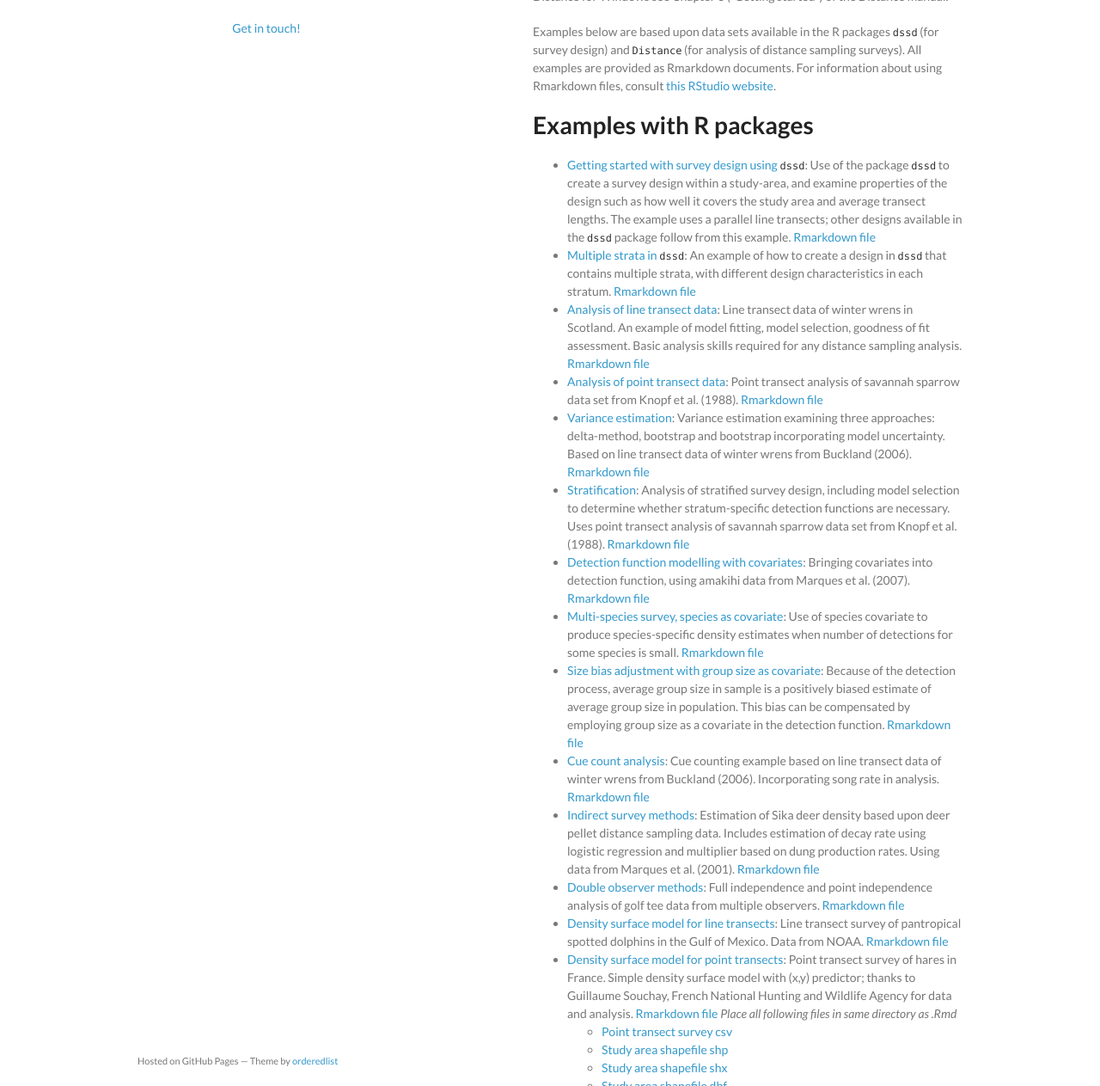
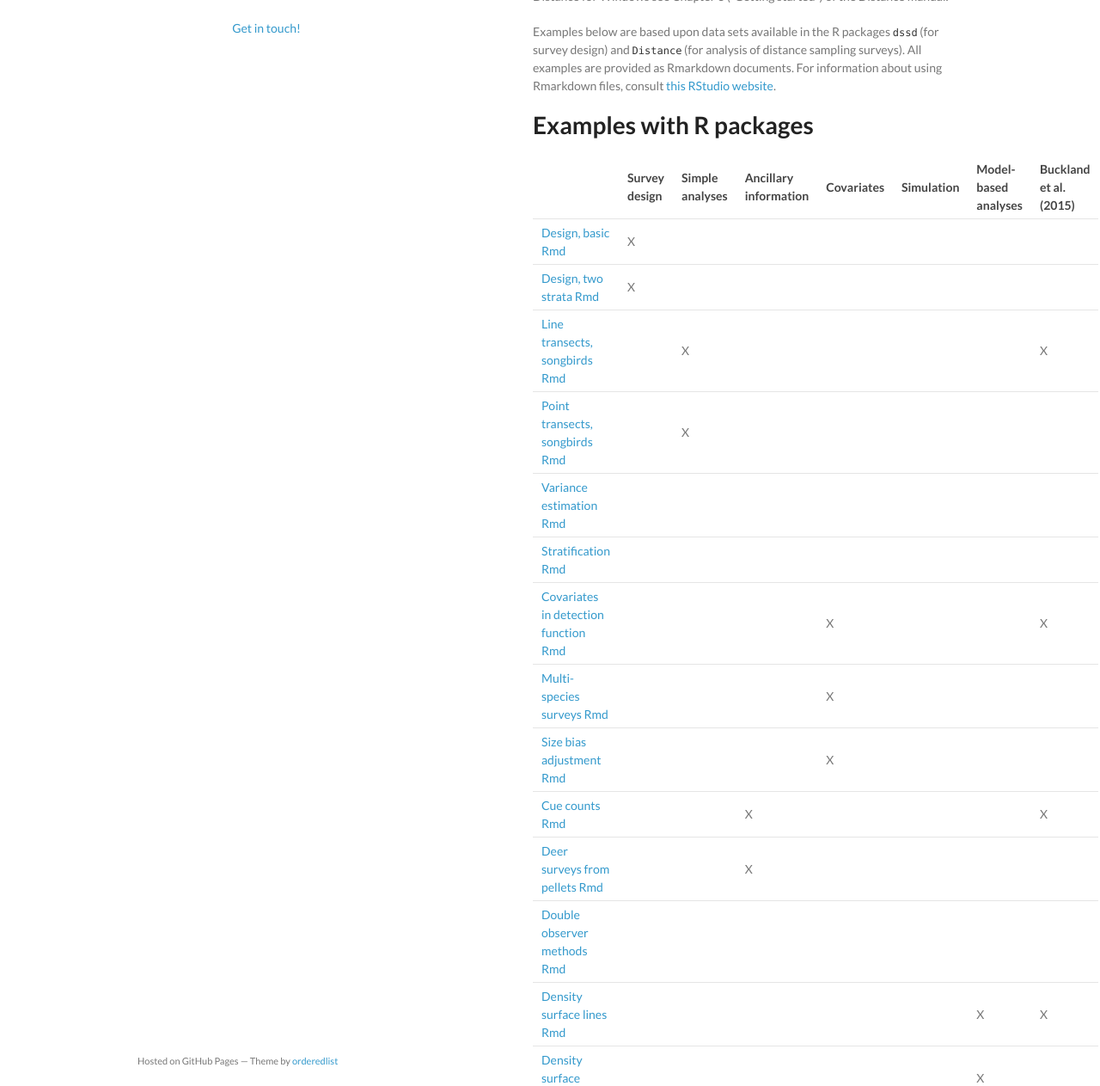
Before and after one commit to distanceexamples/distanceexamples.github.io, a Jekyll site: the page built from index.md, in a window 1280 px wide and 1400 px high, cut to the strip 137-1400 px from the top of the window. Shown: the whole strip at 86% size. Built offline with Jekyll 4.4.1, drawn with Linux system fonts in a browser that asks for light colours; some of the changed text lies outside the part shown.

Commit message:
vignettes in table form

```diff
--- a/index.md
+++ b/index.md
@@ -12,6 +12,29 @@ Examples below are based upon data sets available in the R packages `dssd` (for
 
 # Examples with R packages
 
+
+|  | Survey design | Simple analyses | Ancillary information | Covariates | Simulation | Model-based analyses | Buckland et al. (2015) |
+|----------------------------------|---------------|-----------------|-----------------------|------------|------------|----------------------|------------------------|
+| [Design, basic](dssd-getting-started/GettingStarted-distill.html) [Rmd](dssd-getting-started/GettingStarted-distill.Rmd)| X |  |  |  |  |  |  |
+| [Design, two strata](dssd-multi-strata/MultiStrataVignette-distill.html) [Rmd](dssd-multi-strata/MultiStrataVignette-distill.Rmd) | X |  |  |  |  |  |  |
+| [Line transects, songbirds](Distance-lines/lines-distill.html) [Rmd](Distance-lines/lines-distill.Rmd) |  | X |  |  |  |  | X |
+| [Point transects, songbirds](Distance-points/pointtransects-distill.html) [Rmd](Distance-points/pointtransects-distill.Rmd) |  | X |  |  |  |  |  |
+| [Variance estimation](Distance-variance/variance-distill.html) [Rmd](Distance-variance/variance-distill.Rmd) |  |  |  |  |  |  |  |
+| [Stratification](Distance-strata/strata-distill.html) [Rmd](Distance-strata/strata-distill.Rmd) |  |  |  |  |  |  |  |
+| [Covariates in detection function](Distance-covariates/covariates-distill.html) [Rmd](Distance-covariates/covariates-distill.Rmd) |  |  |  | X |  |  | X |
+| [Multi-species surveys](Distance-spec-covar/species-covariate-distill.html) [Rmd](Distance-spec-covar/species-covariate-distill.Rmd) |  |  |  | X |  |  |  |
+| [Size bias adjustment](Distance-groupsize/Remedy-size-bias-for-dolphin-surveys.html) [Rmd](Distance-groupsize/Remedy size bias for dolphin surveys.Rmd) |  |  |  | X |  |  |  |
+| [Cue counts](Distance-cues/cuecounts-distill.html) [Rmd](Distance-cues/cuecounts-distill.Rmd) |  |  | X |  |  |  | X |
+| [Deer surveys from pellets](Distance-mult/multipliers-distill.html) [Rmd](Distance-mult/multipliers-distill.Rmd) |  |  | X |  |  |  |  |
+| [Double observer methods](mrds-golftees/mrds-golftees-distill.html) [Rmd](mrds-golftees/mrds-golftees-distill.Rmd) |  |  |  |  |  |  |  |
+| [Density surface lines](dsm-line-dolphins/mexico-analysis.html) [Rmd](dsm-line-dolphins/mexico-analysis.Rmd) |  |  |  |  |  | X | X |
+| [Density surface points](dsm-point/hare_point_transect_dsm-distill.html) [Rmd](dsm-point/hare_point_transect_dsm-distill.Rmd) |  |  |  |  |  | X |  |
+| [Simulation truncation decisions](DSsim-truncation/DSsim-examples.html) [Rmd](DSsim-truncation/DSsim-examples.Rmd) |  |  |  |  | X |  |  |
+| [Model-based inference](book-bobwhite/bobwhite.html) [Rmd](book-bobwhite/bobwhite.Rmd) |  |  | X |  |  | X | X |
+| [Lure surveys](book-crossbills/book-crossbills.html) [Rmd](book-crossbills/book-crossbills.Rmd) |  |  |  |  |  |  | X |
+| [Simulation design contrasts](book-DSsim/DSsimstudy.html) [Rmd](book-DSsim/DSsimstudy.Rmd) |  |  |  |  | X |  | X |
+
+<!--
 - [Getting started with survey design using `dssd`](dssd-getting-started/GettingStarted-distill.html): Use of the package `dssd` to create a survey design within a study-area, and examine properties of the design such as how well it covers the study area and  average transect lengths.  The example uses a parallel line transects; other designs available in the `dssd` package follow from this example. [Rmarkdown file](dssd-getting-started/GettingStarted-distill.Rmd)
 - [Multiple strata in `dssd`](dssd-multi-strata/MultiStrataVignette-distill.html): An example of how to create a design in `dssd` that contains multiple strata, with different design characteristics in each stratum. [Rmarkdown file](dssd-multi-strata/MultiStrataVignette-distill.Rmd)
 - [Analysis of line transect data](Distance-lines/lines-distill.html): Line transect data of winter wrens in Scotland.  An example of model fitting, model selection, goodness of fit assessment.  Basic analysis skills required for any distance sampling analysis. [Rmarkdown file](Distance-lines/lines-distill.Rmd)
@@ -34,3 +57,4 @@ Examples below are based upon data sets available in the R packages `dssd` (for
     - [Point station shapefile shx](dsm-point/Rouillacais_points.shx)
     - [Point station shapefile dbf](dsm-point/Rouillacais_points.dbf)
 - [Simulation of distance sampling surveys](DSsim-truncation/DSsim-examples.html): Simulate distance sampling surveys examining the effect of truncation distance and pooling robustness upon estimates of animal density (when true density is known). [Rmarkdown file](DSsim-truncation/DSsim-examples.Rmd)
+-->
```
